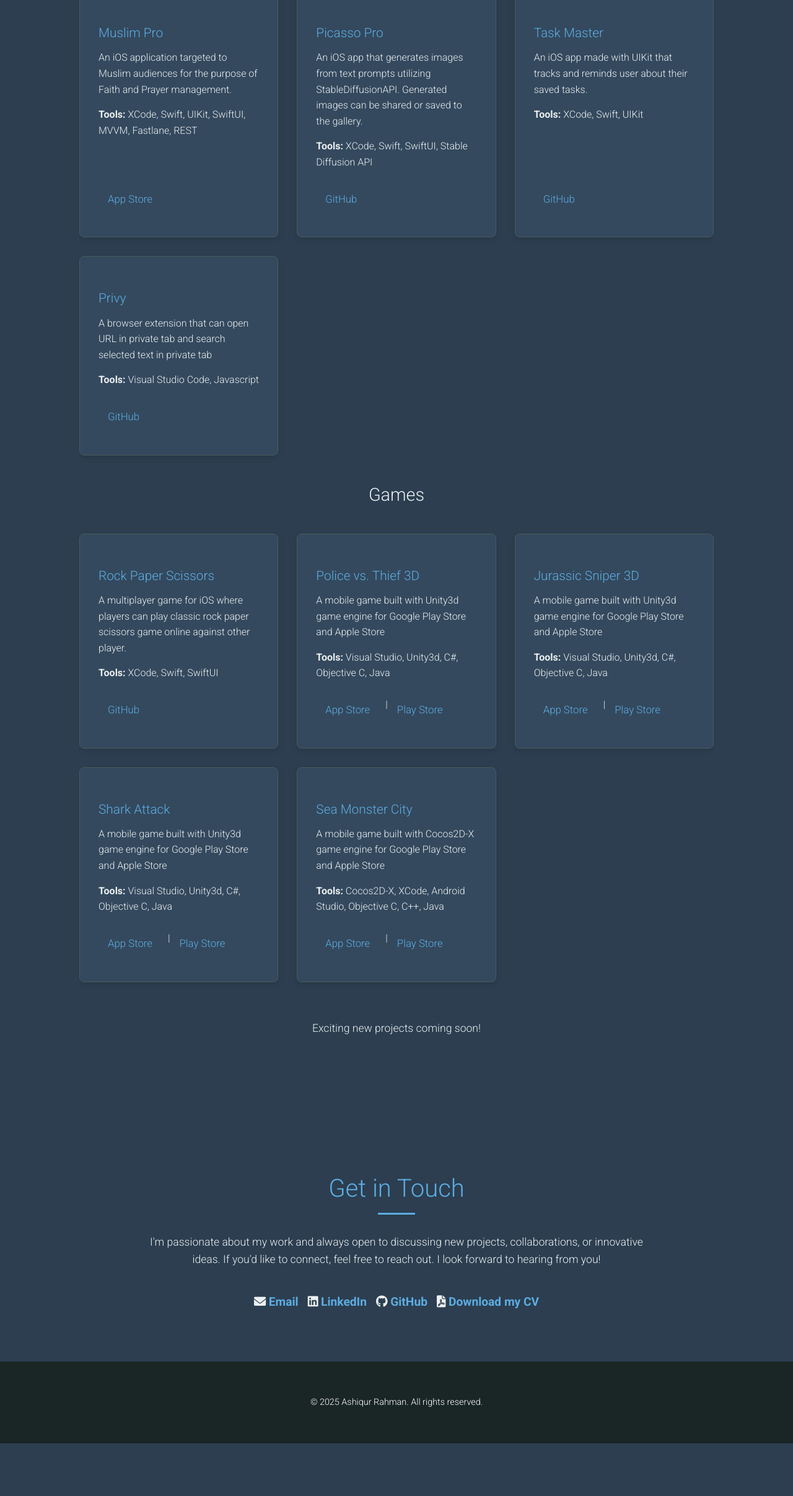
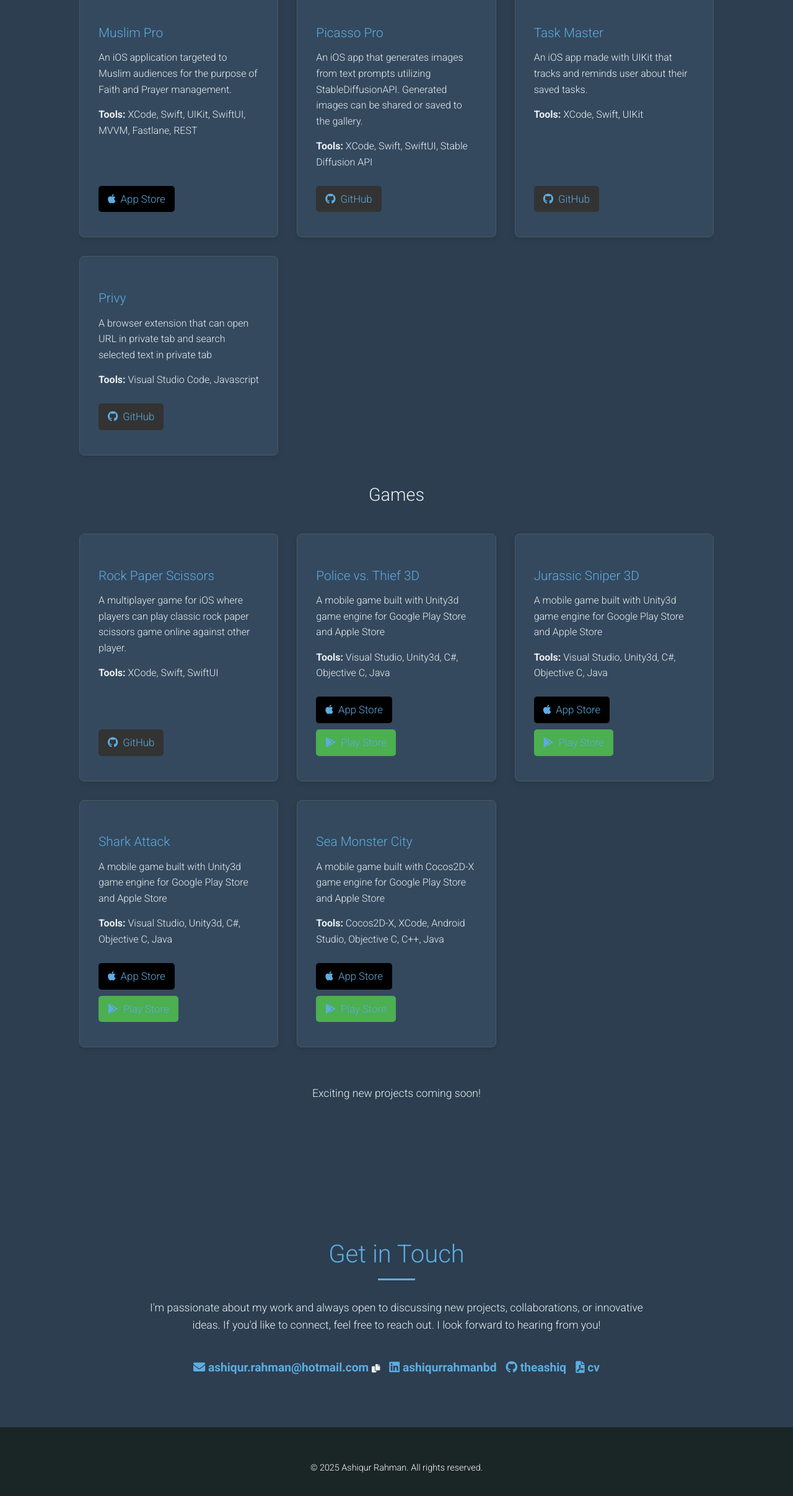
Before and after one commit to theashiq/theashiq.github.io, a plain HTML site: page index.html in a window 1280 px wide. Shown: the part 2139-4553 px from the top of the page at 62% size. Before the commit the page ends 4468 px from the top, so only its background shows below. Drawn offline with nearby package versions, Linux system fonts and the light colour scheme.

Commit message:
fix: Correct copy-to-clipboard functionality and icon display
- Ensure copy icon reverts correctly after clipboard action.
- Fix email extraction in script.js.
- Change 'CV' to 'cv' in index.html.

```diff
--- a/index.html
+++ b/index.html
@@ -82,7 +82,7 @@
                     <p>An iOS application targeted to Muslim audiences for the purpose of Faith and Prayer management.</p>
                     <p class="tools-list"><strong>Tools:</strong> XCode, Swift, UIKit, SwiftUI, MVVM, Fastlane, REST</p>
                     <div class="project-links">
-                        <a href="https://apps.apple.com/us/app/muslim-pro-quran-athan-prayer/id388389451" target="_blank">App Store</a>
+                        <a href="https://apps.apple.com/us/app/muslim-pro-quran-athan-prayer/id388389451" target="_blank" class="app-store-link"><i class="fab fa-apple"></i> App Store</a>
                     </div>
                 </div>
                 <div class="project-item" data-aos="fade-up" data-aos-delay="100">
@@ -90,7 +90,7 @@
                     <p>An iOS app that generates images from text prompts utilizing StableDiffusionAPI. Generated images can be shared or saved to the gallery.</p>
                     <p class="tools-list"><strong>Tools:</strong> XCode, Swift, SwiftUI, Stable Diffusion API</p>
                     <div class="project-links">
-                        <a href="https://github.com/theashiq/PicassoPro" target="_blank">GitHub</a>
+                        <a href="https://github.com/theashiq/PicassoPro" target="_blank" class="github-link"><i class="fab fa-github"></i> GitHub</a>
                     </div>
                 </div>
 
@@ -99,7 +99,7 @@
                     <p>An iOS app made with UIKit that tracks and reminds user about their saved tasks.</p>
                     <p class="tools-list"><strong>Tools:</strong> XCode, Swift, UIKit</p>
                     <div class="project-links">
-                        <a href="https://github.com/theashiq/TaskMasterUIKit" target="_blank">GitHub</a>
+                        <a href="https://github.com/theashiq/TaskMasterUIKit" target="_blank" class="github-link"><i class="fab fa-github"></i> GitHub</a>
                     </div>
                 </div>
                 <div class="project-item" data-aos="fade-up" data-aos-delay="100">
@@ -107,7 +107,7 @@
                     <p>A browser extension that can open URL in private tab and search selected text in private tab</p>
                     <p class="tools-list"><strong>Tools:</strong> Visual Studio Code, Javascript</p>
                     <div class="project-links">
-                        <a href="https://github.com/theashiq/Privy" target="_blank">GitHub</a>
+                        <a href="https://github.com/theashiq/Privy" target="_blank" class="github-link"><i class="fab fa-github"></i> GitHub</a>
                     </div>
                 </div>
 
@@ -119,7 +119,7 @@
                     <p>A multiplayer game for iOS where players can play classic rock paper scissors game online against other player.</p>
                     <p class="tools-list"><strong>Tools:</strong> XCode, Swift, SwiftUI</p>
                     <div class="project-links">
-                        <a href="https://github.com/theashiq/RockPaperScissors" target="_blank">GitHub</a>
+                        <a href="https://github.com/theashiq/RockPaperScissors" target="_blank" class="github-link"><i class="fab fa-github"></i> GitHub</a>
                     </div>
                 </div>
                 <div class="project-item" data-aos="fade-up" data-aos-delay="100">
@@ -127,7 +127,7 @@
                     <p>A mobile game built with Unity3d game engine for Google Play Store and Apple Store</p>
                     <p class="tools-list"><strong>Tools:</strong> Visual Studio, Unity3d, C#, Objective C, Java</p>
                     <div class="project-links">
-                        <a href="https://apps.apple.com/us/app/police-vs-thief-3d-car-race/id1542502766" target="_blank">App Store</a> | <a href="https://play.google.com/store/apps/details?id=com.funvai.policevsthief" target="_blank">Play Store</a>
+                        <a href="https://apps.apple.com/us/app/police-vs-thief-3d-car-race/id1542502766" target="_blank" class="app-store-link"><i class="fab fa-apple"></i> App Store</a> <a href="https://play.google.com/store/apps/details?id=com.funvai.policevsthief" target="_blank" class="google-play-link"><i class="fab fa-google-play"></i> Play Store</a>
                     </div>
                 </div>
                 <div class="project-item" data-aos="fade-up" data-aos-delay="200">
@@ -135,7 +135,7 @@
                     <p>A mobile game built with Unity3d game engine for Google Play Store and Apple Store</p>
                     <p class="tools-list"><strong>Tools:</strong> Visual Studio, Unity3d, C#, Objective C, Java</p>
                     <div class="project-links">
-                        <a href="https://apps.apple.com/us/app/jurassic-sniper-3d/id1535441769" target="_blank">App Store</a> | <a href="https://play.google.com/store/apps/details?id=com.funvai.jseasniper" target="_blank">Play Store</a>
+                        <a href="https://apps.apple.com/us/app/jurassic-sniper-3d/id1535441769" target="_blank" class="app-store-link"><i class="fab fa-apple"></i> App Store</a> <a href="https://play.google.com/store/apps/details?id=com.funvai.jseasniper" target="_blank" class="google-play-link"><i class="fab fa-google-play"></i> Play Store</a>
                     </div>
                 </div>
                 <div class="project-item" data-aos="fade-up">
@@ -143,7 +143,7 @@
                     <p>A mobile game built with Unity3d game engine for Google Play Store and Apple Store</p>
                     <p class="tools-list"><strong>Tools:</strong> Visual Studio, Unity3d, C#, Objective C, Java</p>
                     <div class="project-links">
-                        <a href="https://apps.apple.com/us/app/shark-attack-simulator-games/id1489941954" target="_blank">App Store</a> | <a href="https://play.google.com/store/apps/details?id=com.fpg.sharkslap" target="_blank">Play Store</a>
+                        <a href="https://apps.apple.com/us/app/shark-attack-simulator-games/id1489941954" target="_blank" class="app-store-link"><i class="fab fa-apple"></i> App Store</a> <a href="https://play.google.com/store/apps/details?id=com.fpg.sharkslap" target="_blank" class="google-play-link"><i class="fab fa-google-play"></i> Play Store</a>
                     </div>
                 </div>
                 <div class="project-item" data-aos="fade-up" data-aos-delay="100">
@@ -151,7 +151,7 @@
                     <p>A mobile game built with Cocos2D-X game engine for Google Play Store and Apple Store</p>
                     <p class="tools-list"><strong>Tools:</strong> Cocos2D-X, XCode, Android Studio, Objective C, C++, Java</p>
                     <div class="project-links">
-                        <a href="https://apps.apple.com/us/app/sea-monster-city-battle-game/id1051258383" target="_blank">App Store</a> | <a href="https://play.google.com/store/apps/details?id=com.ziau.seamonstercity" target="_blank">Play Store</a>
+                        <a href="https://apps.apple.com/us/app/sea-monster-city-battle-game/id1051258383" target="_blank" class="app-store-link"><i class="fab fa-apple"></i> App Store</a> <a href="https://play.google.com/store/apps/details?id=com.ziau.seamonstercity" target="_blank" class="google-play-link"><i class="fab fa-google-play"></i> Play Store</a>
                     </div>
                 </div>
             </div>
@@ -164,10 +164,10 @@
             <h2 data-aos="fade-right">Get in Touch</h2>
             <p data-aos="fade-left">I'm passionate about my work and always open to discussing new projects, collaborations, or innovative ideas. If you'd like to connect, feel free to reach out. I look forward to hearing from you!</p>
             <div class="contact-info">
-                <p data-aos="fade-up" data-aos-delay="100"><i class="fas fa-envelope"></i> <a href="mailto:ashiqur.rahman@hotmail.com">Email</a></p>
-                <p data-aos="fade-up" data-aos-delay="200"><i class="fab fa-linkedin"></i> <a href="https://linkedin.com/in/ashiqurrahmanbd" target="_blank">LinkedIn</a></p>
-                <p data-aos="fade-up" data-aos-delay="300"><i class="fab fa-github"></i> <a href="https://github.com/theashiq" target="_blank">GitHub</a></p>
-                <p data-aos="fade-up" data-aos-delay="400"><i class="fas fa-file-pdf"></i> <a href="Ashiqur-Rahman-CV.pdf" target="_blank">Download my CV</a></p>
+                <p data-aos="fade-up" data-aos-delay="100"><a id="emailLink" href="mailto:ashiqur.rahman@hotmail.com"><i class="fas fa-envelope"></i> ashiqur.rahman@hotmail.com</a> <span class="copy-icon"><i class="fas fa-copy" style="font-size: 0.7em;"></i></span></p>
+                <p data-aos="fade-up" data-aos-delay="200"><a href="https://linkedin.com/in/ashiqurrahmanbd" target="_blank"><i class="fab fa-linkedin"></i> ashiqurrahmanbd</a></p>
+                <p data-aos="fade-up" data-aos-delay="300"><a href="https://github.com/theashiq" target="_blank"><i class="fab fa-github"></i> theashiq</a></p>
+                <p data-aos="fade-up" data-aos-delay="400"><a href="Ashiqur-Rahman-CV.pdf" target="_blank"><i class="fas fa-file-pdf"></i> cv</a></p>
             </div>
         </div>
     </section>
--- a/script.js
+++ b/script.js
@@ -38,4 +38,29 @@ document.addEventListener('DOMContentLoaded', function() {
             }
         });
     }
+
+    // Copy email to clipboard
+    const emailLink = document.getElementById('emailLink');
+    if (emailLink) {
+        const copyIcon = emailLink.nextElementSibling; // Get the next sibling
+        if (copyIcon && copyIcon.classList.contains('copy-icon')) {
+            copyIcon.addEventListener('click', function(e) {
+                e.preventDefault(); // Prevent the mailto link from triggering
+                e.stopPropagation(); // Stop event bubbling to the parent link
+
+                const emailAddress = emailLink.getAttribute('href').replace('mailto:', ''); // Extract email address
+
+                navigator.clipboard.writeText(emailAddress).then(() => {
+                    // Optional: Provide visual feedback
+                    const originalIcon = copyIcon.innerHTML;
+                    copyIcon.innerHTML = '<i class="fas fa-check"></i>'; // Change to check icon
+                    setTimeout(() => {
+                        copyIcon.innerHTML = '<i class="fas fa-copy" style="font-size: 0.7em;"></i>'; // Revert to copy icon
+                    }, 1500);
+                }).catch(err => {
+                    console.error('Failed to copy email: ', err);
+                });
+            });
+        }
+    }
 });
```
